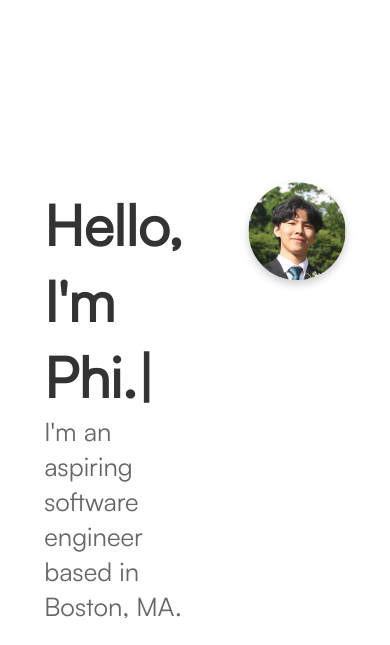
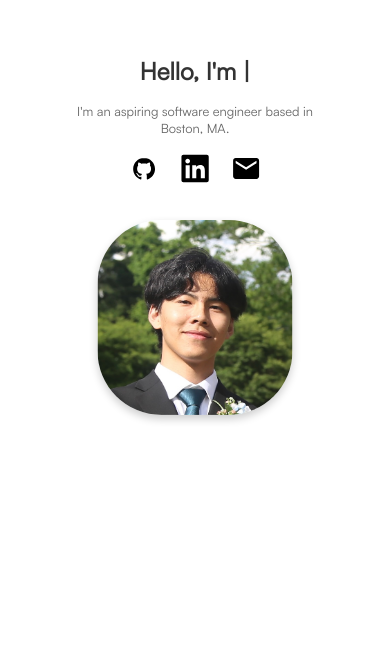
Before and after one commit to Ph1so/personal-website, a React (Create React App) app: page / in a window 390 px wide. Shown: the part 187-832 px from the top of the page. Built offline with nearby package versions, Linux system fonts and the light colour scheme.

Commit message:
make hello responsive

```diff
--- a/src/components/About.css
+++ b/src/components/About.css
@@ -12,6 +12,7 @@
   max-width: 70vmin; /* Limit width */
   width: 90%; /* Default width */
   height: auto; /* Allow height to adjust based on content */
+  background-color: red;
 }
 
 /* Optional: Add media query for smaller screens */
--- a/src/components/Hello.css
+++ b/src/components/Hello.css
@@ -1,59 +1,104 @@
-@import url("../fonts.css");
-
 .hello-container {
   position: absolute;
-  top: 50%; /* Position the top of the container at the vertical center of its container */
-  left: 50%; /* Position the left side of the container at the horizontal center of its container */
+  top: 50%;
+  left: 50%;
   transform: translate(-50%, -50%);
   display: flex;
   flex-direction: row;
-  justify-content: center; /* Center the div horizontally */
+  justify-content: center;
   align-items: center;
-  height: 25vmin;
-  width: 70vmin;
+  width: 90%;
+  max-width: 70vmin;
+  padding: 1rem;
+  box-sizing: border-box;
 }
 
 .pfp-container {
   display: flex;
   flex-direction: column;
-  justify-content: flex-start; /* Align items to the start of the container (left side) */
-  align-items: left; /* Center items vertically */
-  height: 25vmin;
-  width: 40vmin;
-  margin-right: 3rem;
+  justify-content: center;
+  align-items: flex-start;
+  width: 60%;
+  margin-right: 2rem;
 }
 
 .hello {
   font-family: "Satoshi", sans-serif;
-  font-size: 3.5rem;
+  text-align: left;
+  margin-bottom: 1rem;
+}
+
+.type-animation {
+  font-size: clamp(2rem, 5vw, 3.5rem); /* Responsive font size */
   font-weight: bold;
   color: #333;
-  text-align: left;
 }
 
 .description {
   font-family: "Satoshi", sans-serif;
-  font-size: 1.6rem;
+  font-size: clamp(1rem, 2.5vw, 1.6rem);
   color: #666;
   text-align: left;
   margin-bottom: 1rem;
 }
 
 .img {
-  width: 25vmin;
+  width: 30vmin;
   height: auto;
   border-radius: 4rem;
-  margin-bottom: 2vmin;
-  box-shadow: 0 4px 8px rgba(0, 0, 0, 0.2); /* Add shadow */
+  box-shadow: 0 4px 8px rgba(0, 0, 0, 0.2);
 }
 
 .icons-container {
   display: flex;
   flex-direction: row;
-  justify-content: left; /* Align items to the start of the container (left side) */
+  justify-content: flex-start;
   align-items: center;
 }
 
 .icons-container a {
-  margin: 0 10px; /* Adjust the spacing between icons */
+  margin: 0 10px;
 }
+
+.icon {
+  color: black;
+  width: 6vmin;
+  height: 6vmin;
+}
+
+@media screen and (max-width: 768px) {
+  .hello-container {
+    flex-direction: column;
+    width: 100%;
+    align-items: center;
+  }
+
+  .pfp-container {
+    width: 100%;
+    align-items: center;
+    margin-right: 0;
+    margin-bottom: 2rem;
+  }
+
+  .type-animation {
+    font-size: clamp(1.5rem, 4vw, 2.5rem);
+  }
+
+  .description {
+    font-size: clamp(0.8rem, 2vw, 1.4rem);
+    text-align: center;
+  }
+
+  .icons-container {
+    justify-content: center;
+  }
+
+  .img {
+    width: 50vmin;
+  }
+
+  .icon {
+    width: 8vmin;
+    height: 8vmin;
+  }
+}
--- a/src/components/Hello.js
+++ b/src/components/Hello.js
@@ -12,27 +12,21 @@ const Hello = () => {
         <div className="hello">
           <TypeAnimation
             sequence={[
-              "Hello, ",
+              "Hello,         ",
               200,
-              "Hello, I",
+              "Hello, I       ",
               400,
-              "Hello, I'm",
+              "Hello, I'm     ",
               700,
-              "Hello, I'm ",
+              "Hello, I'm     ",
               400,
               "Hello, I'm Phi.",
               2500,
-              "",
+              "               ",
               2000,
             ]}
             speed={225}
-            style={{
-              fontFamily: "Satoshi, sans-serif",
-              fontSize: "3.5rem",
-              fontWeight: "bold",
-              color: "#333",
-              textAlign: "left",
-            }}
+            className="type-animation"
             repeat={Infinity}
           />
         </div>
@@ -45,17 +39,17 @@ const Hello = () => {
             target="_blank"
             rel="noopener noreferrer"
           >
-            <DiGithubBadge size={50} color="black" />
+            <DiGithubBadge className="icon github-icon" />
           </a>
           <a
             href="https://www.linkedin.com/in/phi-nguyen-64b170230/"
             target="_blank"
             rel="noopener noreferrer"
           >
-            <FaLinkedin size={40} color="black" />
+            <FaLinkedin className="icon linkedin-icon" />
           </a>
           <a href="mailto:phiwe3296@gmail.com">
-            <MdEmail size={50} color="black" />
+            <MdEmail className="icon email-icon" />
           </a>
         </div>
       </div>
--- a/src/components/Projects.css
+++ b/src/components/Projects.css
@@ -10,6 +10,7 @@
   max-width: 70vmin; /* Limit width */
   width: 90%; /* Default width */
   height: auto; /* Allow height to adjust based on content */
+  background-color: red;
 }
 
 @media screen and (max-width: 768px) {
--- a/src/components/Projects.js
+++ b/src/components/Projects.js
@@ -25,11 +25,11 @@ const Projects = () => {
           <div className="project1-title">PyLabRobot</div>
           <div className="project1-description">
             PyLabRobot is an open-source lab automation project at the MIT Media
-            Lab. My work revolves around reverse-engineering the Agilent
-            Centrifuge from Agilent Technologies. I focus on the software side
-            of the project, developing a Python library to control the
-            centrifuge. When needed, I also work on fixing bugs and adding new
-            features.
+            Lab. Here, I get to play around with robots, reverse-engineering the
+            Agilent Centrifuge from Agilent Technologies. I focus on the
+            software side of the project where I develop a Python library to
+            control the centrifuge. When needed, I also work on fixing bugs and
+            adding new features.
           </div>
           <a
             href="https://github.com/PyLabRobot"
```
